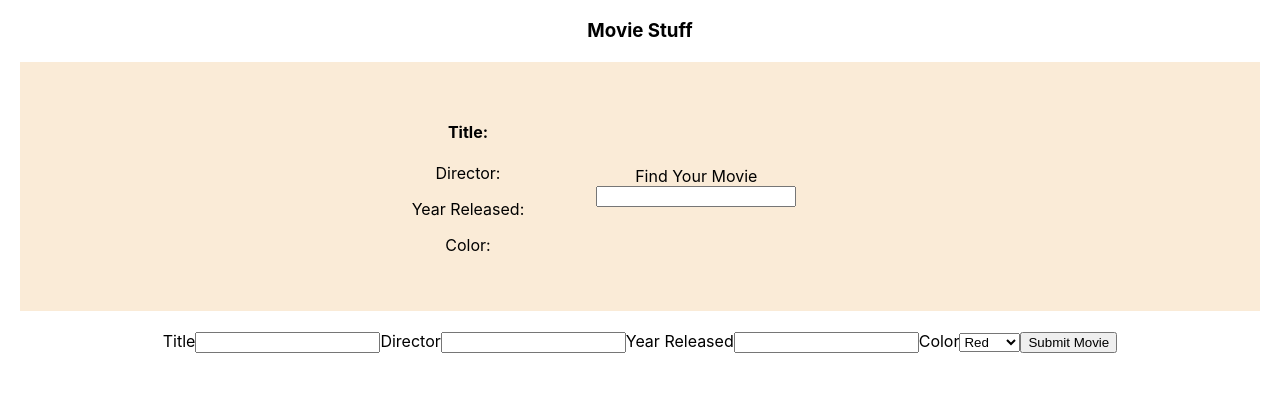
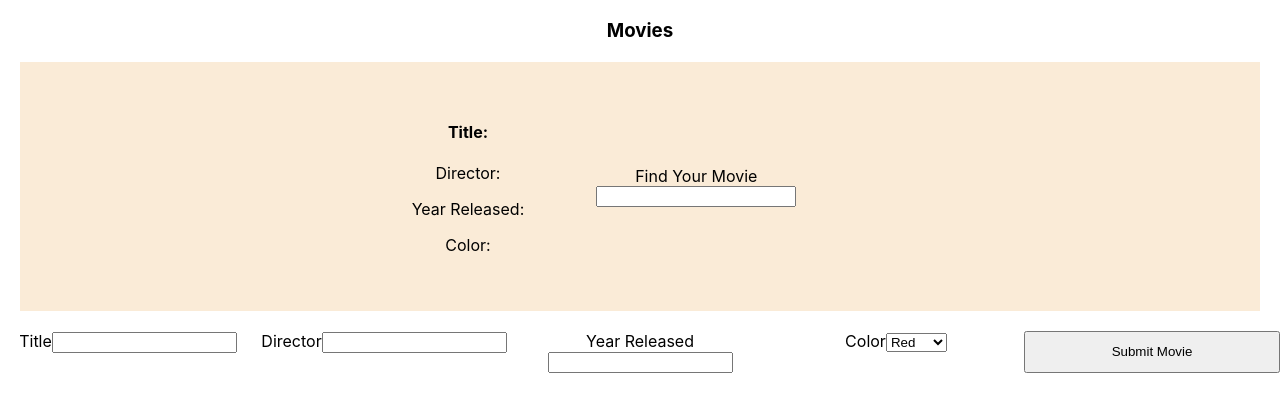
Before and after one commit to joshua360x/movie-maker, a React (Create React App) app: page / in a window 1280 px wide. Shown: the top 412 px of the page. Built offline with nearby package versions, Linux system fonts and the light colour scheme.

Commit message:
styled components

```diff
--- a/src/App.css
+++ b/src/App.css
@@ -54,3 +54,15 @@
   flex-direction: column;
   width: 200px;
 }
+
+.formAndList {
+  display: flex;
+  flex-direction: column;
+}
+
+form {
+  display: grid;
+  grid-template-columns: 1fr 1fr 1fr 1fr 1fr;
+  grid-template-rows: 1fr 4fr;
+
+}
--- a/src/App.js
+++ b/src/App.js
@@ -68,7 +68,7 @@ function App() {
 
   return (
     <main className="App">
-      <h3>Movie Stuff</h3>
+      <h3>Movies</h3>
       <section className="movieAndSearch">
         <Movie {...movie} />
         <label>
@@ -76,7 +76,7 @@ function App() {
           <input type="text" onChange={(e) => handleFilter(e.target.value)} />
         </label>
       </section>
-      <section>
+      <section className='formAndList'>
         <MovieForm {...state} submitHandler={submitHandler} movies={movie} />
         <MovieList
           movies={filteredMovies.length > 0 ? filteredMovies : allMovies}
```
Also changed, not shown: 1 other file (tests, documents, lock files or other folders).
